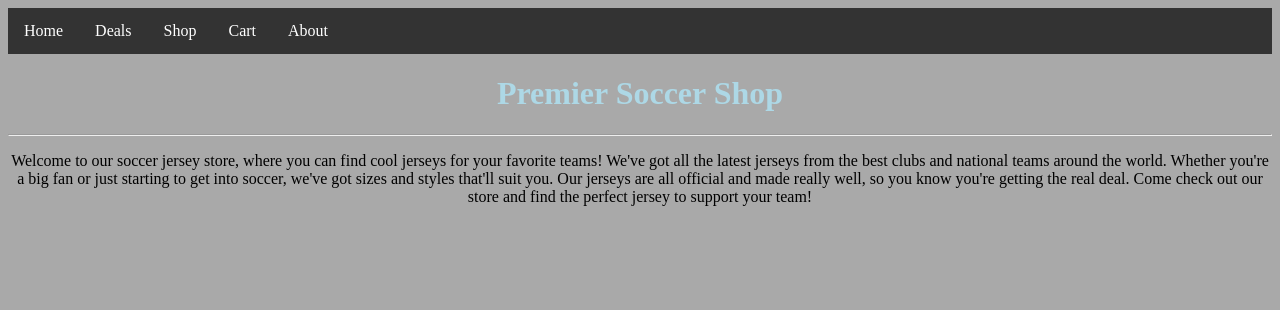
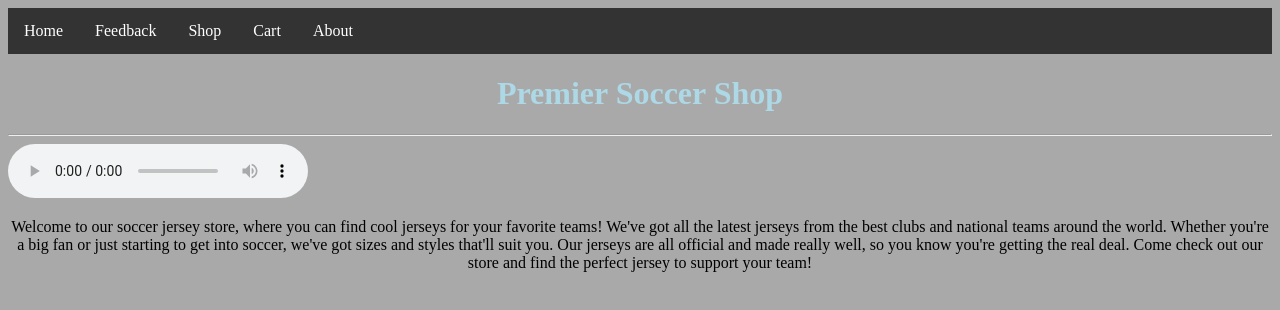
Before and after one commit to Araz123456789/Premier-Soccer-Shop, a plain HTML site: page home.html in a window 1280 px wide. Drawn offline with Linux system fonts and the light colour scheme.

Commit message:
Update home.html

```diff
--- a/home.html
+++ b/home.html
@@ -11,7 +11,7 @@
 
   <ul>
     <li><a class="active" href="index.html">Home</a></li>
-    <li><a href="Deals.html">Deals</a></li>
+    <li><a href="Feedback.html">Feedback</a></li>
     <li><a href="shop.html">Shop</a></li>
     <li><a href="cart.html">Cart</a></li>
     <li><a href="about.html">About</a></li>
@@ -19,8 +19,13 @@
 
   <h1 style="text-align:center; color:lightblue;"> Premier Soccer Shop </h1>
   <hr>
+  <audio controls>
+    <source src="hi.mp3" type="audio/mpeg">
+      <source src="hi.mp3" type="audio/ogg">
+  error
+  </audio>
+
 <p style="text-align:center;">   Welcome to our soccer jersey store, where you can find cool jerseys for your favorite teams! We've got all the latest jerseys from the best clubs and national teams around the world. Whether you're a big fan or just starting to get into soccer, we've got sizes and styles that'll suit you. Our jerseys are all official and made really well, so you know you're getting the real deal. Come check out our store and find the perfect jersey to support your team!</p>
-
 
 </body>
 </html>
```
